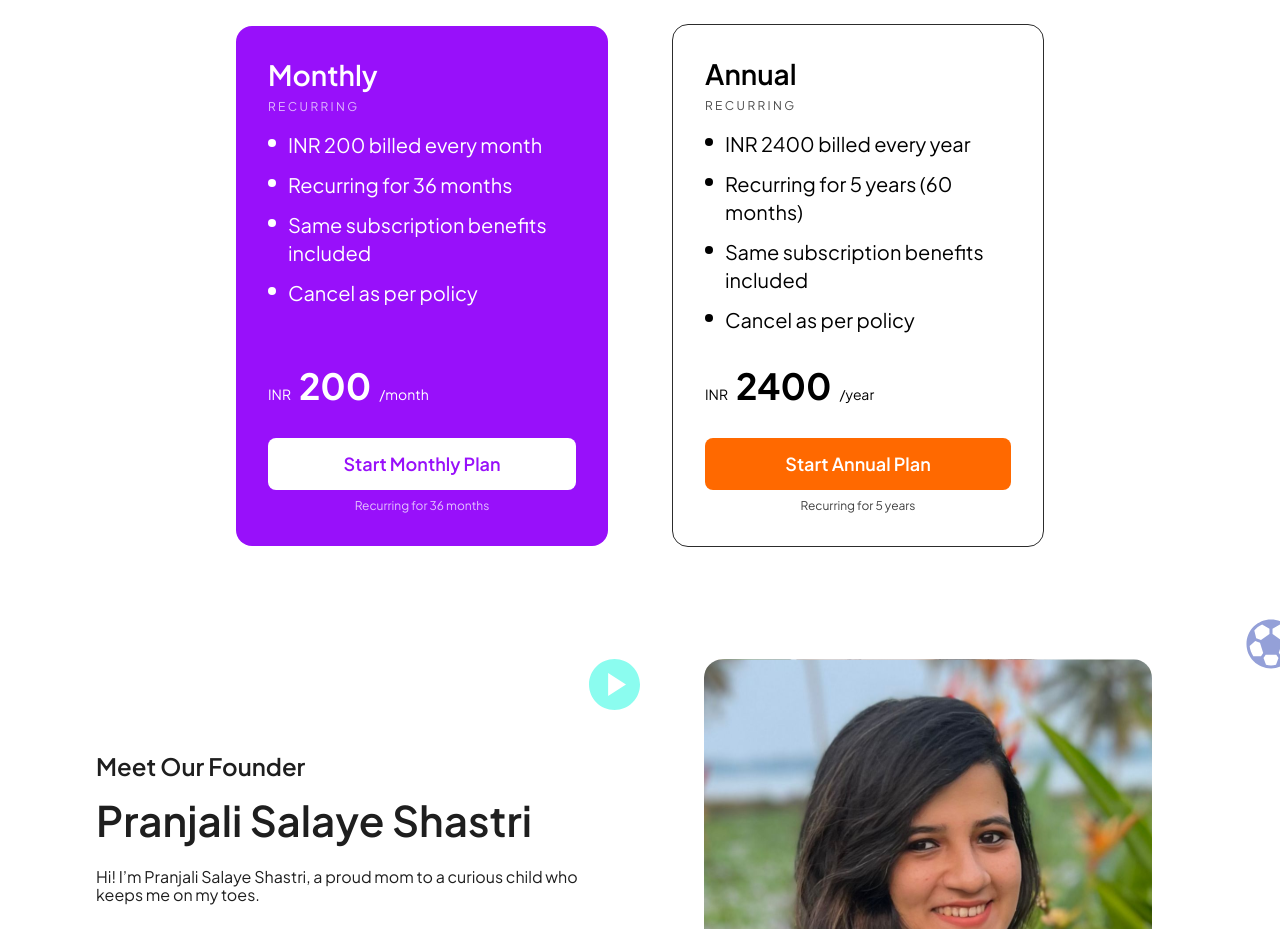
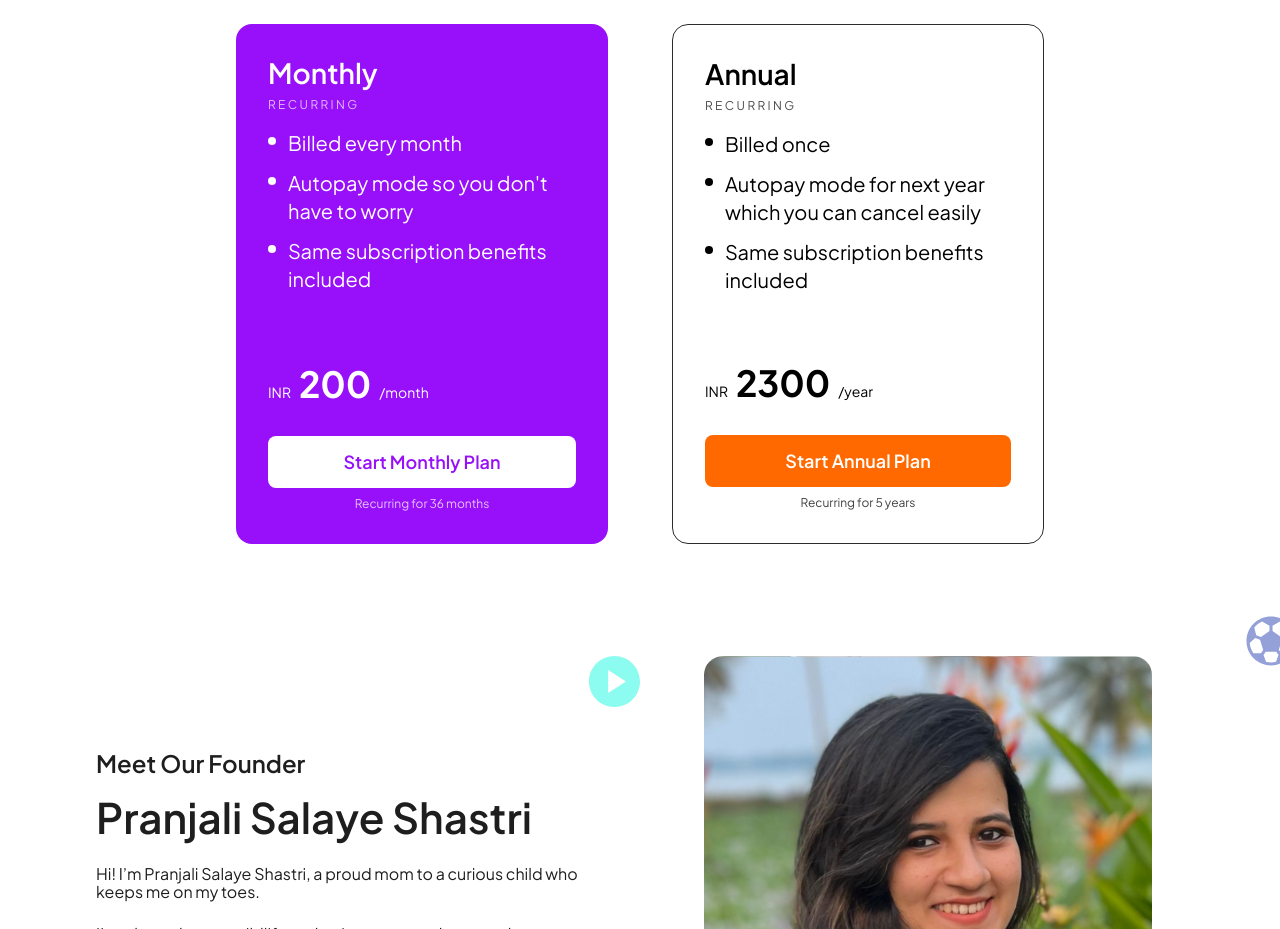
Before and after one commit to s-gajjar/wander-nook, a Next.js app: page / in a window 1280 px wide. Shown: the part 1760-2689 px from the top of the page. Built offline with nearby package versions, Linux system fonts and the light colour scheme; no server answers.

Commit message:
chore(pricing): update autopay copy and annual amount to 2300

```diff
--- a/src/components/LandingPage/Pricing/index.tsx
+++ b/src/components/LandingPage/Pricing/index.tsx
@@ -125,16 +125,14 @@ const pricingData: PlanOption[] = [
     textColor: "text-white",
     border: false,
     autopayFeatures: [
-      "INR 200 billed every month",
-      "Recurring for 36 months",
+      "Billed every month",
+      "Autopay mode so you don't have to worry",
       "Same subscription benefits included",
-      "Cancel as per policy",
     ],
     oneTimeFeatures: [
-      "INR 200 billed once",
-      "No recurring debit",
+      "Billed every month",
+      "Autopay mode so you don't have to worry",
       "Same subscription benefits included",
-      "Renew manually next month",
     ],
     price: {
       currency: "INR",
@@ -158,20 +156,18 @@ const pricingData: PlanOption[] = [
     textColor: "text-black",
     border: true,
     autopayFeatures: [
-      "INR 2400 billed every year",
-      "Recurring for 5 years (60 months)",
+      "Billed once",
+      "Autopay mode for next year which you can cancel easily",
       "Same subscription benefits included",
-      "Cancel as per policy",
     ],
     oneTimeFeatures: [
-      "INR 2400 billed once",
-      "No recurring debit",
+      "Billed once",
+      "Autopay mode for next year which you can cancel easily",
       "Same subscription benefits included",
-      "Renew manually next year",
     ],
     price: {
       currency: "INR",
-      amount: "2400",
+      amount: "2300",
       period: "/year",
     },
     button: {
--- a/src/lib/razorpay-server.ts
+++ b/src/lib/razorpay-server.ts
@@ -28,8 +28,8 @@ const PLAN_DEFINITIONS: Record<
   "annual-autopay": {
     id: "annual-autopay",
     displayName: "Annual Autopay",
-    amountInr: 2400,
-    amountPaise: 240000,
+    amountInr: 2300,
+    amountPaise: 230000,
     totalCount: 5,
     cycle: "yearly",
   },
```
